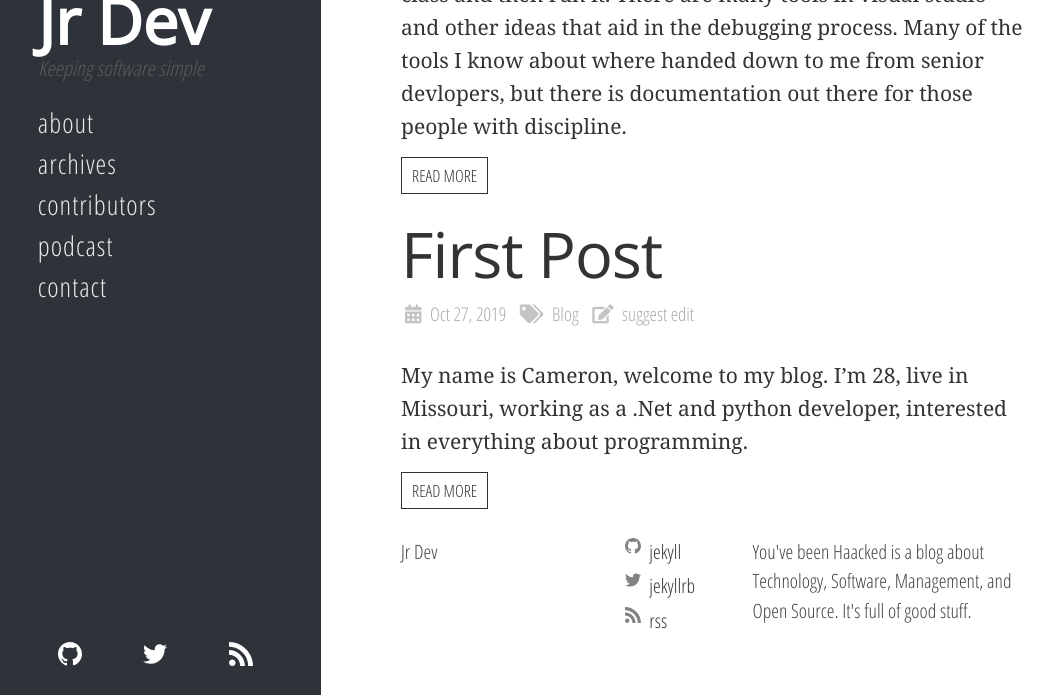
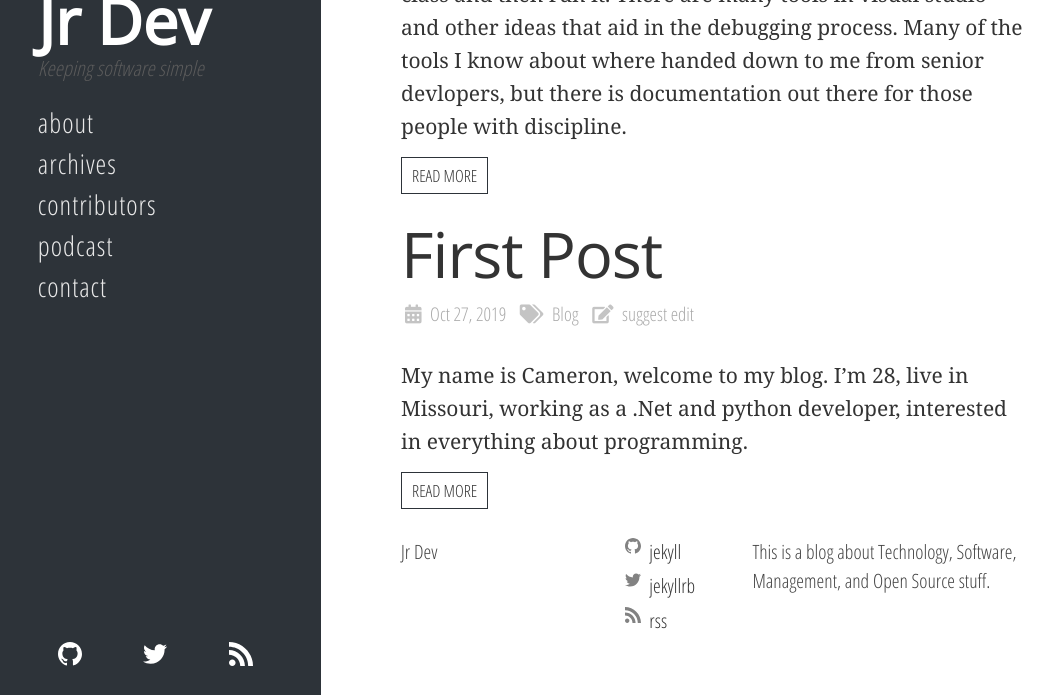
Before and after one commit to ardalis/jrdev.io, a Jekyll site: the page built from index.html, in a window 1280 px wide and 900 px high, scrolled down 1432 px, cut to the strip 205-900 px from the top of the window. Shown: the whole strip, without its empty margins (5-1058 px from the left). Built offline with Jekyll 4.4.1, drawn with Linux system fonts in a browser that asks for light colours; cached includes are drawn as plain includes; nearby versions of some CDN libraries; some web fonts are replaced; library files that are not in the unit come from our copies; the list of posts is cut into pages by our own code.

Commit message:
updated footer css

```diff
--- a/_config.yml
+++ b/_config.yml
@@ -7,9 +7,8 @@ description: > # this means to ignore newlines until "twitter_username:"
 repository: https://github.com/KamRon-67/jrdev.io
 
 description: > # this means to ignore newlines until "twitter_username:"
-  You've been Haacked is a blog about
-  Technology, Software, Management, and Open Source.
-  It's full of good stuff.
+  This is a blog about
+  Technology, Software, Management, and Open Source stuff.
 
 # Google Analytics
 google_analytics: UA-149577567-1
```
